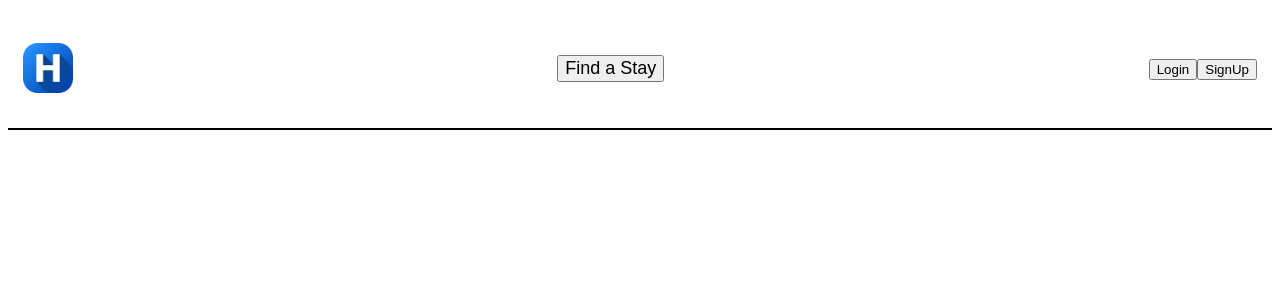
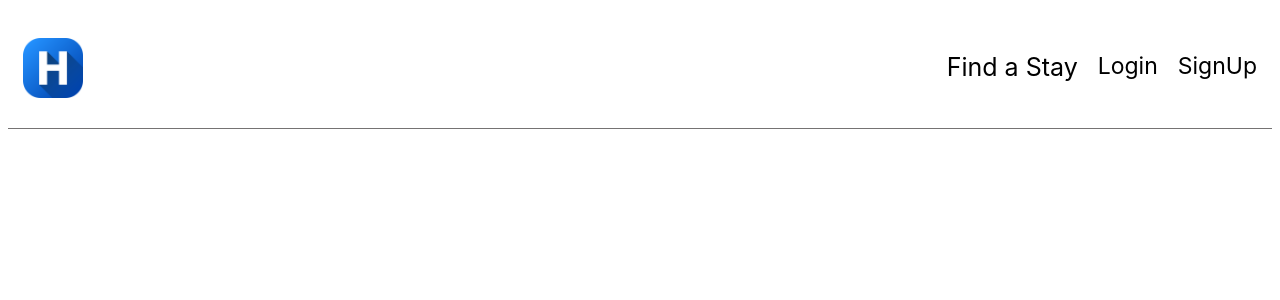
Before and after one commit to amritha-sabu/booking-app, a React (Vite) app in the folder booking-app/: page / in a window 1280 px wide. Shown: the top 300 px of the page. Built offline with nearby package versions, Linux system fonts and the light colour scheme.

Commit message:
Building Navbar

```diff
--- a/booking-app/src/components/HomePage/Navbar.css
+++ b/booking-app/src/components/HomePage/Navbar.css
@@ -2,7 +2,7 @@
     display: flex;
     justify-content: space-between;
     align-items: center;
-    border-bottom: 2px solid black;
+    border-bottom: 1px solid rgba(66, 63, 63, 0.728);
     max-width: 100%;
     height: 15vh;
     padding-left: 15px;
@@ -10,10 +10,18 @@
 }
 
 .logo{
-    height: 50px;
+    height: 60px;
     width: auto;
 }
 
+.links{
+    display: flex;
+    justify-content: space-between;
+    gap: 20px;
+}
+
 .find-stay{
-    font-size: 18px;
+    font-size: 25px;
+    text-decoration: none;
+    color: black;
 }
--- a/booking-app/src/components/HomePage/Navbar.jsx
+++ b/booking-app/src/components/HomePage/Navbar.jsx
@@ -6,8 +6,10 @@ const Navbar = () => {
     return (
         <div className="navbar">
             <img className='logo' src={image} alt='logo'/>
-            <button className='find-stay'>Find a Stay</button>
-            <SignUp/>
+            <div className="links">
+                <a href='#' className='find-stay'>Find a Stay</a>
+                <SignUp/>
+            </div>
         </div>
     );
 };
--- /dev/null
+++ b/booking-app/src/components/HomePage/SignUp.css
@@ -0,0 +1,11 @@
+.container{
+    display: flex;
+    gap: 20px;
+}
+
+a{
+    text-decoration: none;
+    color: black;
+    font-size: 23px;
+    align-items: center;
+}
--- a/booking-app/src/components/HomePage/SignUp.jsx
+++ b/booking-app/src/components/HomePage/SignUp.jsx
@@ -1,8 +1,10 @@
+import './SignUp.css';
+
 const SignUp = () => {
     return (
         <div className="container">
-            <button>Login</button>
-            <button>SignUp</button>
+            <a href="#">Login</a>
+            <a href="#">SignUp</a>
         </div>
     );
 };
```
